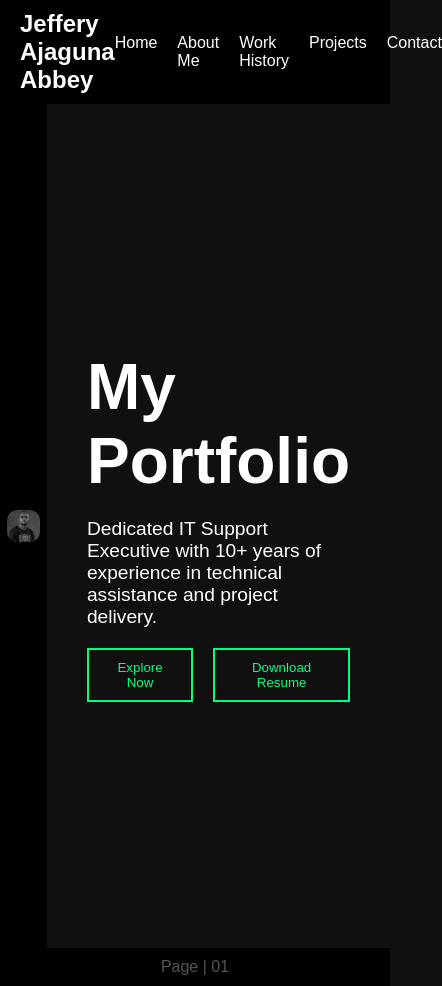
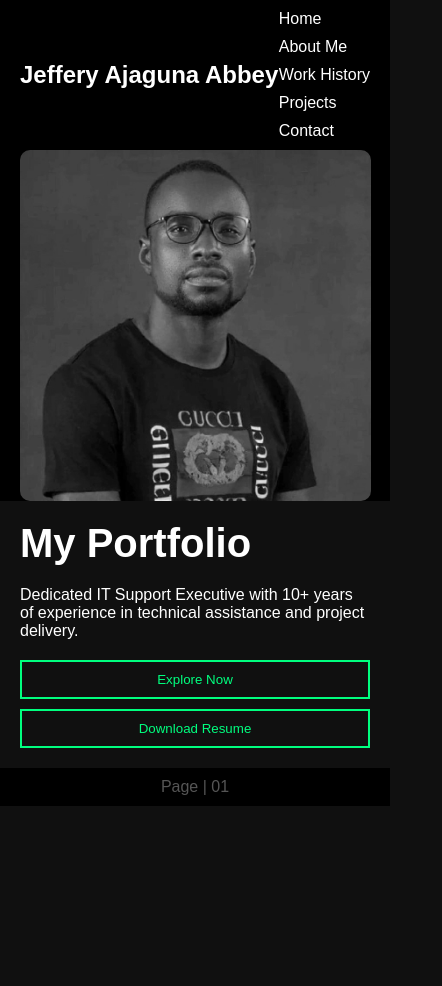
Before and after one commit to jeffabbey25/jeffabbey25.github.io, a plain HTML site: page index.html in a window 390 px wide. Shown: the whole page, 442 px wide, since content can reach past the window. After the commit the page ends 844 px from the top, so only its background shows below. Drawn offline with Linux system fonts and the light colour scheme.

Commit message:
Update index.html

```diff
--- a/index.html
+++ b/index.html
@@ -56,6 +56,7 @@
         .container {
             display: flex;
             height: 100vh;
+            flex-wrap: wrap; /* Allow wrapping for small screens */
         }
 
         .left-section {
@@ -123,6 +124,51 @@
             background-color: #000;
             color: #555;
         }
+
+        /* Responsive Design for smaller screens */
+        @media (max-width: 768px) {
+            .container {
+                flex-direction: column; /* Stack sections vertically */
+                height: auto;
+            }
+
+            .left-section img {
+                width: 90%; /* Adjust image width for mobile */
+            }
+
+            .right-section {
+                padding: 20px; /* Adjust padding for smaller screens */
+            }
+
+            .right-section h1 {
+                font-size: 2.5em; /* Reduce font size for mobile */
+            }
+
+            .right-section p {
+                font-size: 1em; /* Adjust font size for better readability */
+            }
+
+            .buttons {
+                flex-direction: column; /* Stack buttons vertically on mobile */
+                gap: 10px;
+            }
+
+            .button {
+                width: 100%; /* Make buttons full width on mobile */
+            }
+        }
+
+        /* Further responsiveness for very small devices */
+        @media (max-width: 480px) {
+            nav ul {
+                flex-direction: column; /* Stack nav items vertically */
+                gap: 10px;
+            }
+
+            .logo {
+                font-size: 1.2em; /* Smaller logo on mobile */
+            }
+        }
     </style>
 </head>
 <body>
```
